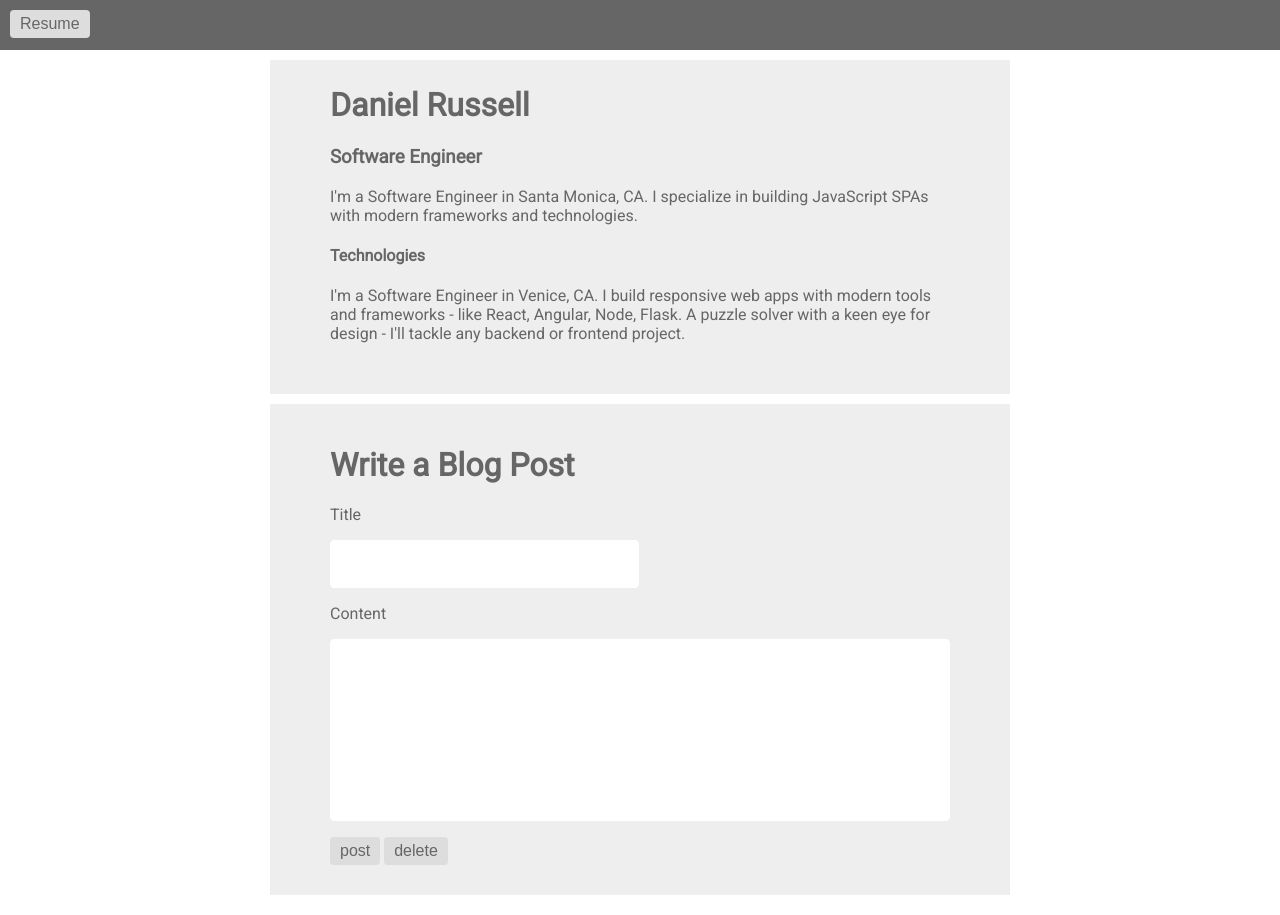
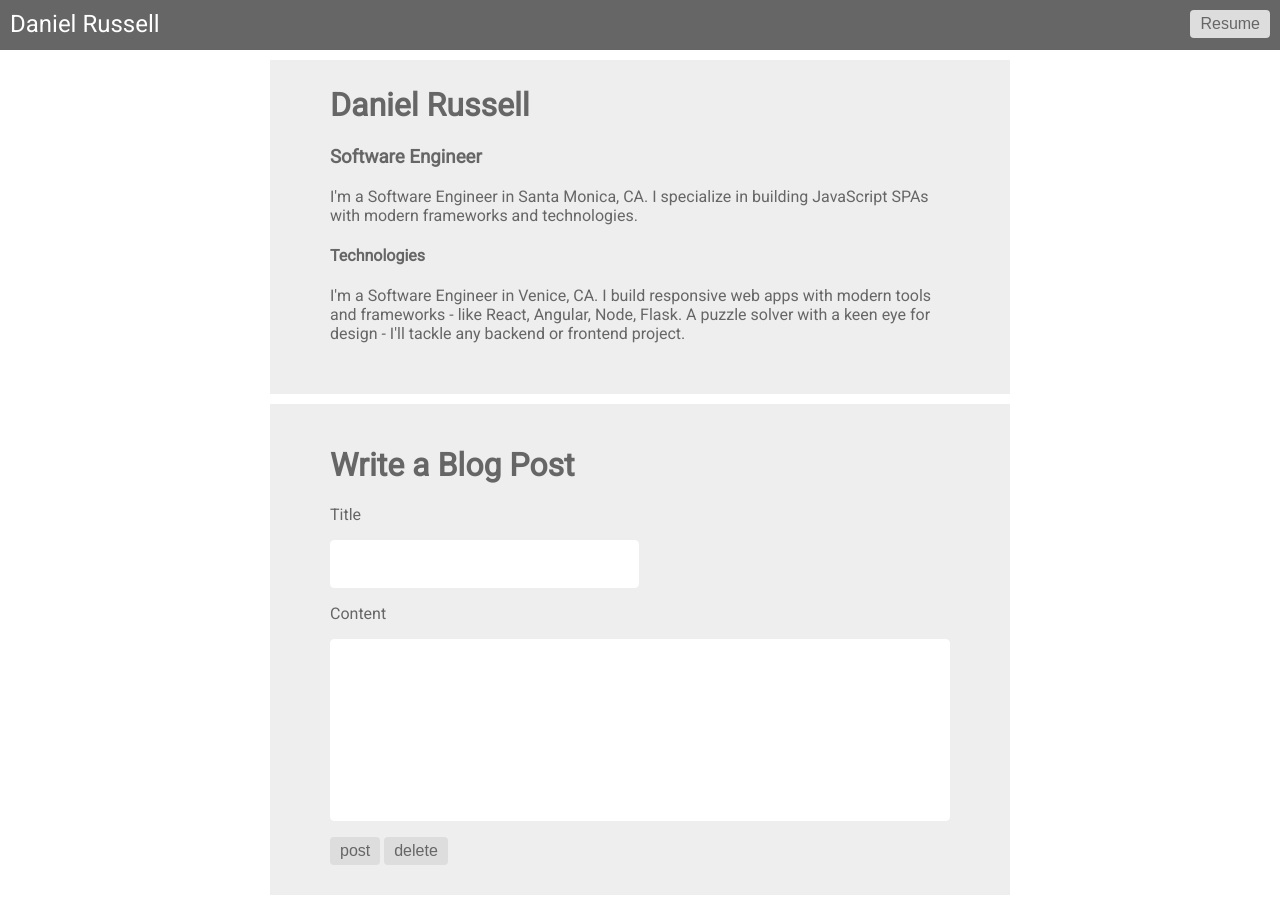
Before and after one commit to danielrussellLA/raspberrypisite, a website: page index.html in a window 1280 px wide. Drawn offline with nearby package versions, Linux system fonts and the light colour scheme; files that its build step writes are made by us from their sources; no server answers.

Commit message:
improved navbar

```diff
--- a/css/sass/style.scss
+++ b/css/sass/style.scss
@@ -27,6 +27,14 @@ button {
     left: 0;
     z-index: 1;
     padding: 10px;
+    .title {
+        color: #fff;
+        font-size: 1.5em;
+    }
+    .resume-button {
+        float: right;
+        margin-right: 20px;
+    }
 }
 
 .global-wrapper {
--- a/data/data.json
+++ /dev/null
@@ -1 +0,0 @@
-[{"id":0,"title":"Testing","content":"This is a test domain","date":"Oct 9th 2016"}]
--- a/index.html
+++ b/index.html
@@ -12,6 +12,7 @@
     </head>
     <body>
         <div class='navBar'>
+            <span class='title'>Daniel Russell</span>
             <button class='resume-button'>Resume</button>
         </div>
         <div class='global-wrapper'>
```
Also changed, not shown: server.js (+3 -4 lines), 2 other files.
